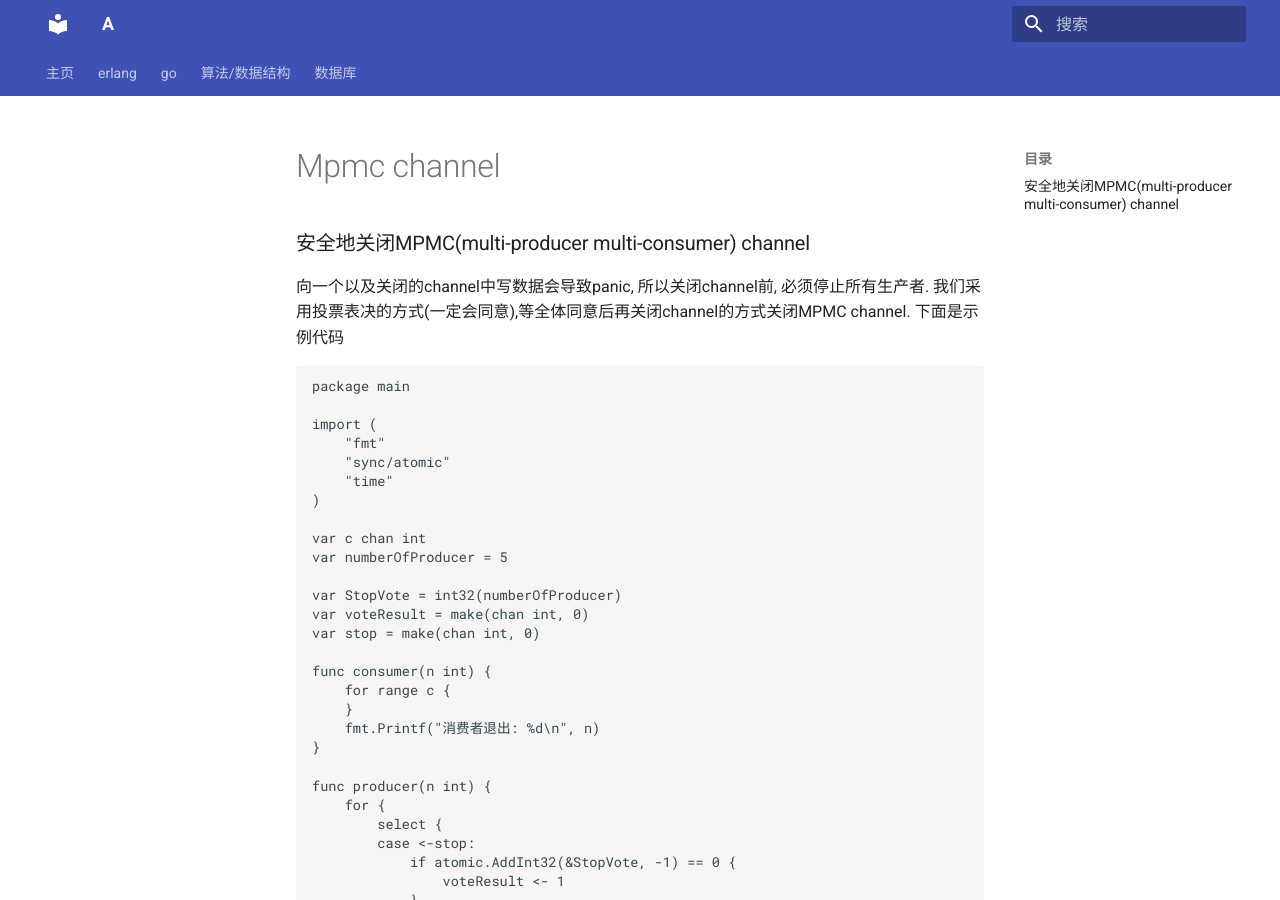
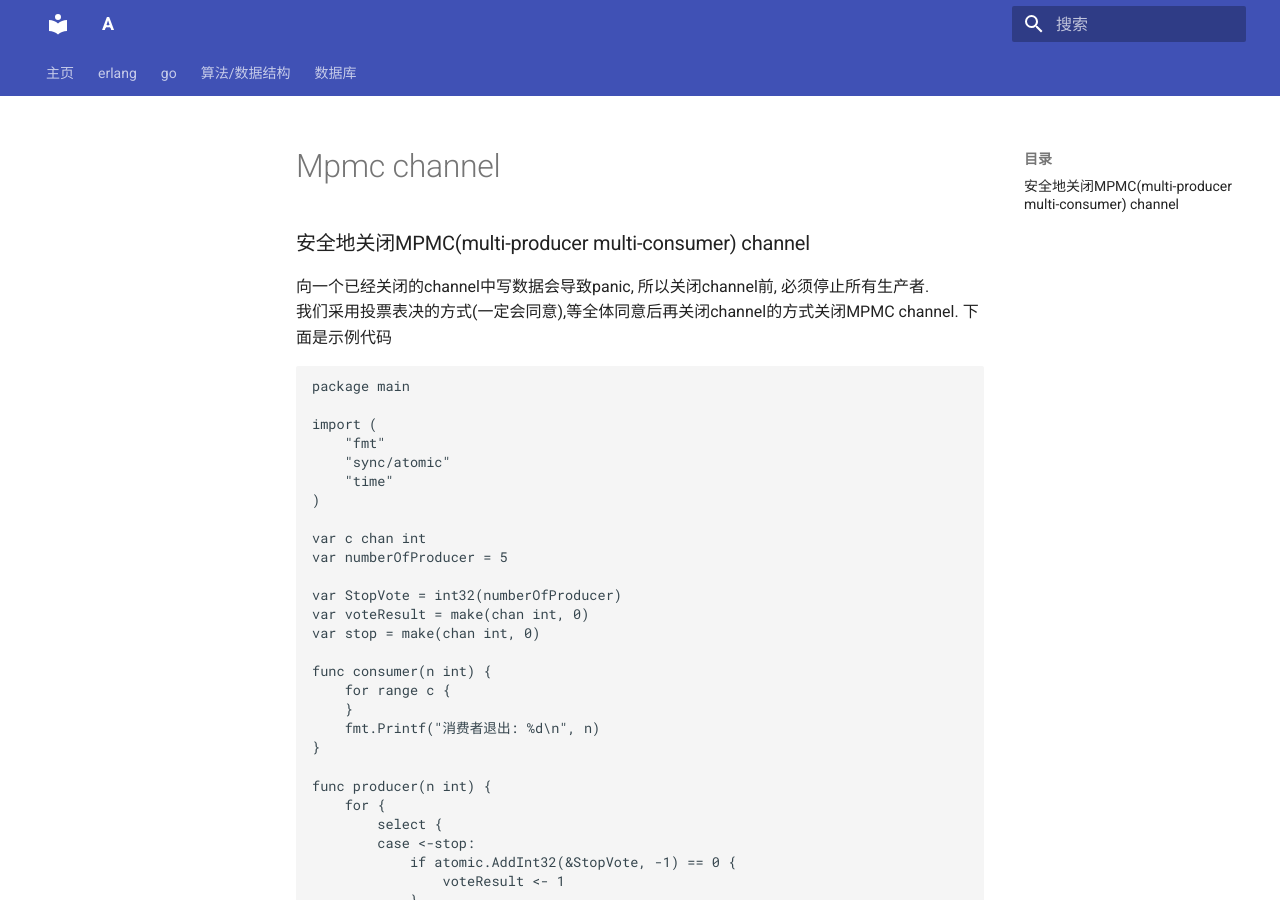
Before and after one commit to mmooyyii/mmooyyii, an MkDocs documentation site: the page built from docs/go/mpmc_channel.md, in a window 1280 px wide and 900 px high. Built offline with MkDocs 1.6.1 and Material for MkDocs 9.7.7, drawn with Linux system fonts in a browser that asks for light colours.

Commit message:
Update mpmc_channel.md

```diff
--- a/docs/go/mpmc_channel.md
+++ b/docs/go/mpmc_channel.md
@@ -1,7 +1,7 @@
 ### 安全地关闭MPMC(multi-producer multi-consumer) channel
 
 
-向一个以及关闭的channel中写数据会导致panic, 所以关闭channel前, 必须停止所有生产者.
+向一个已经关闭的channel中写数据会导致panic, 所以关闭channel前, 必须停止所有生产者.
 我们采用投票表决的方式(一定会同意),等全体同意后再关闭channel的方式关闭MPMC channel.
 下面是示例代码
 
```
